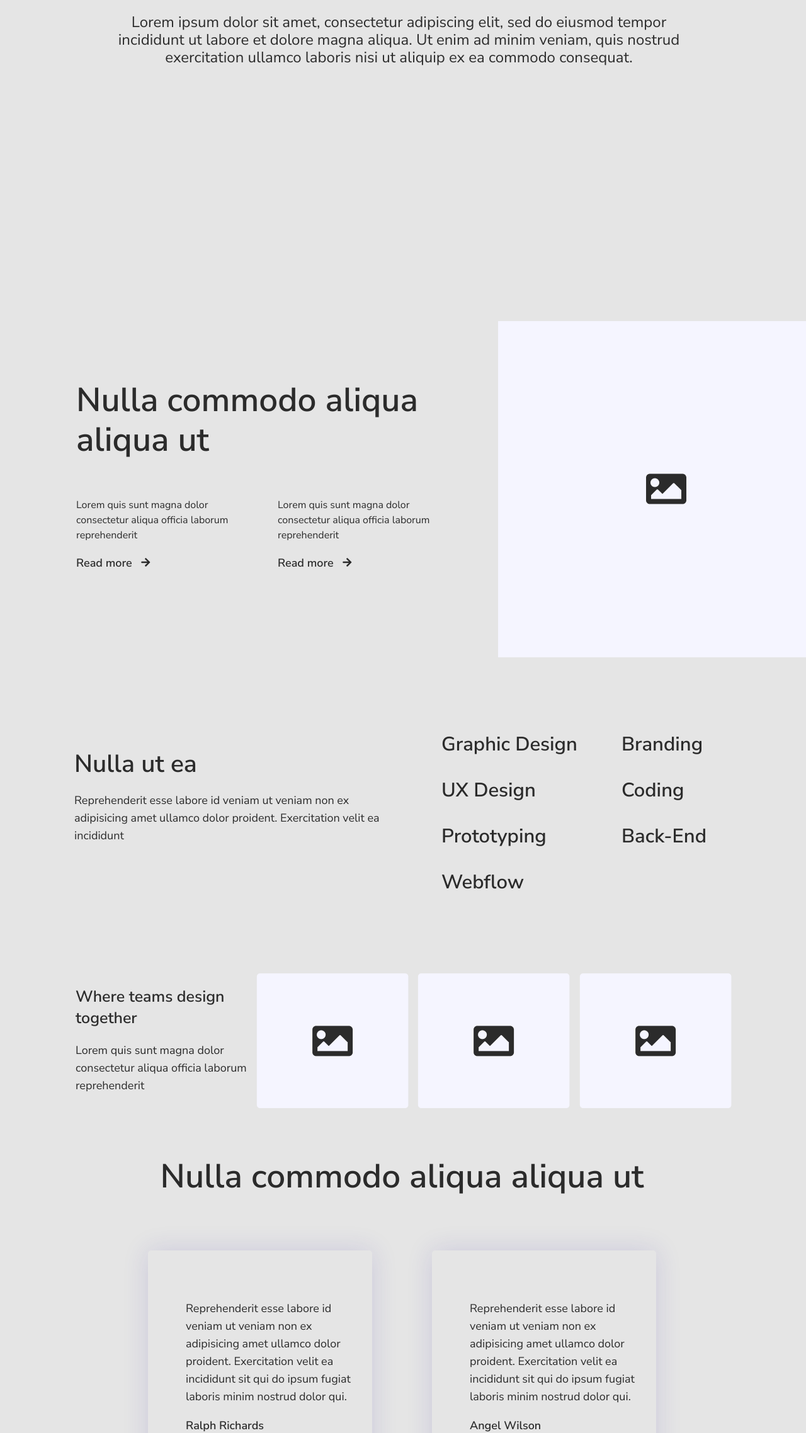
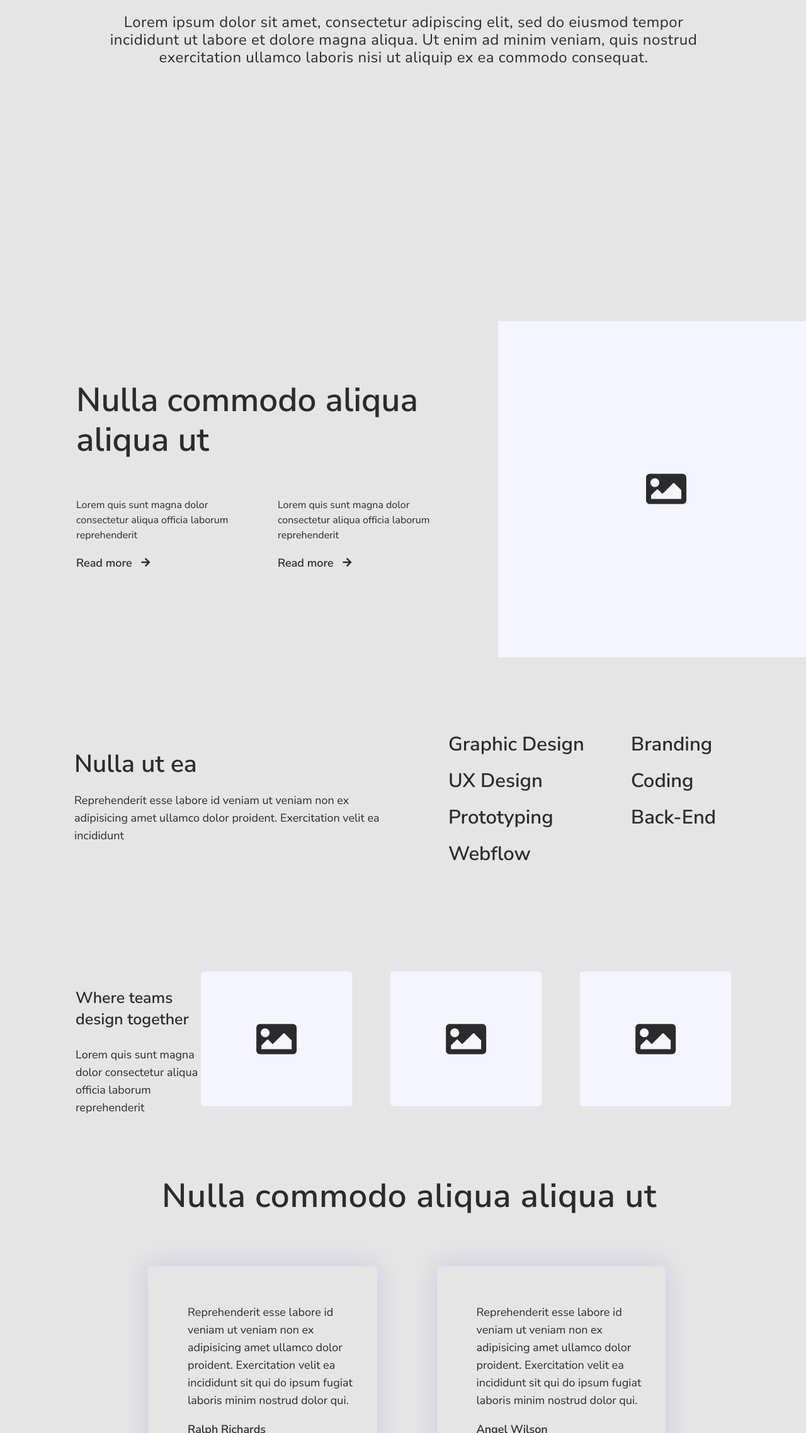
Before and after one commit to kryukova-ana/task-4, a website: page src/index.html in a window 1280 px wide. Shown: the part 524-2800 px from the top of the page at 63% size. Drawn offline with nearby package versions, Linux system fonts and the light colour scheme; files that its build step writes are made by us from their sources; files whose address does not match are found by name.

Commit message:
apd 14.12

```diff
--- a/gulpfile.js
+++ b/gulpfile.js
@@ -158,7 +158,7 @@ function img ( done ) {
 		.pipe( browserSync.stream() );
 
 	gulp.src( path.src.img )
-		.pipe( plumber() )
+		/*.pipe( plumber() )
 		.pipe( cache( imagemin( [
 			imagemin.gifsicle( { interlaced: true } ),
 			imagemin.jpegtran( { progressive: true } ),
@@ -178,7 +178,7 @@ function img ( done ) {
 			} )
 		], /*{
 			verbose: true
-		}*/ ) ) )
+		} ) ) )*/
         .pipe( gulp.dest( path.build.img ) );
 
 	done();
--- a/src/assets/scss/_style.scss
+++ b/src/assets/scss/_style.scss
@@ -16,6 +16,7 @@
   display: flex;
   flex-direction: row;
   justify-content: space-between;
+
 }
 .banner-icon {
   width: 80px;
@@ -25,7 +26,8 @@
 .banner-nav {
   display: flex;
   justify-content: space-between;
-  padding: 1px 0 0 81px;
+  padding: 1px 0 0 93px;
+  letter-spacing: 0.5px;
 }
 .nav-link {
   text-decoration: none;
@@ -39,6 +41,7 @@
   width: 161px;
   height: 50px;
   font-size: 18px;
+  letter-spacing: 0.6px;
 }
 .banner-btn-padding{
   padding: 10px 0 0 0px;
@@ -56,8 +59,10 @@
   //margin: 0;
   padding-bottom: 25px;
   line-height: 76px;
-  width: 960px;
-  margin: 40px 40px 0 0;
+  //width: 960px;
+  margin: 40px 40px 0 26px;
+  letter-spacing: 1px;
+
 }
 .content-main {
   text-align: center;
@@ -65,13 +70,15 @@
   line-height: 28px;
   //padding-left: -80px;
   width: 960px;
-  margin-right: 45px;
+  margin-right: 30px;
+  letter-spacing: 0.5px;
 }
 .block{
   display: flex;
   flex-direction: row;
   padding-top: 50px;
   padding-left: 3px;
+  justify-content: space-between;
 }
 .block-text {
   text-align: left;
@@ -109,10 +116,11 @@
   padding-right: 10px;
 }
 .service {
+  margin: 0;
   display: flex;
   flex-direction: row;
   justify-content: space-between;
-  padding: 80px 40px 0 8px;
+  padding: 80px 10px 0 8px;
 }
 .servace-head {
   display: flex;
@@ -130,29 +138,35 @@
   margin-top: -22px;
 }
 .service-flex{
-  display: flex;
-  flex-direction: row;
+  display: grid;
+  grid-template-columns: 220px  200px;
+  grid-auto-rows: 58px;
+  justify-content: space-between;
+  margin-bottom: 80px;
+  column-gap:  70px;
+  margin-right: -50px;
 }
-.service-flex-padding {
-  padding-right: 70px;
-
-
-}
+//.service-flex-padding {
+//  padding-right: 70px;
+//}
 .service-flex p {
   font-size: 31px;
   line-height: 42px;
   font-weight: bold;
 }
 .showcase {
-  display: flex;
-  flex-direction: row;
-  justify-content: space-between;
-  padding-top: 93px;
+  display: grid;
+  grid-template-columns: 1fr 2fr;
+  padding-top: 101px;
   padding-left: 10px;
+}
+.showcase-img {
+  display: grid;
+  grid-template-columns: 1fr 1fr 1fr;
+  column-gap: 59px;
 }
 .showcase-text {
   max-width: 272px;
-  margin-top: -5px;
 }
 .showcase-title {
   font-size: 25px;
@@ -162,9 +176,6 @@
 .showcase-text {
   font-size: 18px;
   line-height: 28px;
-}
-.showcase-img-padding {
-
 }
 .section {
   padding-top: 72px;
@@ -176,18 +187,20 @@
   font-size: 53px;
   font-weight: bold;
   text-align: center;
+  letter-spacing: 0.6px;
+  padding-left: 23px;
 }
 .section-card {
   display: flex;
   flex-direction: row;
   justify-content: space-between;
-  padding: 81px 25px 0 120px;
+  padding: 75px 10px 0 120px;
 }
 .card-text {
   max-width: 438px;
   box-shadow: 0px 0px 40px rgba(57, 40, 166, 0.15);
   border-radius: 5px;
-  padding: 60px 14px 28px 60px;
+  padding: 41px 14px 28px 63px;
   font-size: 18px;
   line-height: 28px;
   margin-right: 95px;
@@ -209,7 +222,7 @@
   display: flex;
   flex-direction: row;
   justify-content: space-between;
-  padding-top: 55px;
+  margin-top: 74px;
 }
 .contact {
   text-align: left;
@@ -219,11 +232,15 @@
 .contact-head {
   font-weight: bold;
   text-align: center;
+  padding-bottom: 8px;
+  padding-left: 8px;
 }
 .contact-social {
   display: flex;
   flex-direction: row;
   justify-content: space-between;
+  padding-bottom: 10px;
+  padding-left: 8px;
 }
 .footer-logo {
   padding: 22px 0 0 9px;
--- a/src/index.html
+++ b/src/index.html
@@ -26,7 +26,7 @@
         </div>
     </div>
     <div class="banner-content">
-        <h2 class="content-h2">Fast and powerful, just like your<br> work</h2>
+        <h2 class="content-h2">Fast and powerful, just like your work</h2>
         <p class="content-main">Lorem ipsum dolor sit amet, consectetur adipiscing elit, sed do eiusmod tempor
             incididunt ut labore et dolore magna aliqua. Ut enim ad minim veniam, quis nostrud exercitation ullamco
             laboris nisi ut aliquip ex ea commodo consequat. </p>
@@ -63,17 +63,13 @@
             velit ea incididunt</p>
     </div>
     <div class="service-flex">
-        <div class="service-flex-padding">
             <p>Graphic Design</p>
+            <p>Branding</p>
             <p>UX Design</p>
+            <p>Coding</p>
             <p>Prototyping</p>
+            <p>Back-End</p>
             <p>Webflow</p>
-        </div>
-        <div>
-            <p>Branding</p>
-            <p>Coding</p>
-            <p>Back-End</p>
-        </div>
     </div>
 </div>
 <div class="showcase">
@@ -81,10 +77,11 @@
         <p class="showcase-title">Where teams design together</p>
         <p class="showcase-text">Lorem quis sunt magna dolor consectetur aliqua officia laborum reprehenderit</p>
     </div>
-    <img class="showcase-img-padding" src="@@webRoot/assets/img/Placeholder-1.png" alt="1" >
-    <img class="showcase-img-padding" src="@@webRoot/assets/img/Placeholder-1.png" alt="2" >
-    <img class="showcase-img-padding" src="@@webRoot/assets/img/Placeholder-1.png" alt="3">
-
+    <div class="showcase-img">
+        <img class="showcase-img-padding" src="@@webRoot/assets/img/Placeholder-1.png" alt="1" >
+        <img class="showcase-img-padding" src="@@webRoot/assets/img/Placeholder-1.png" alt="2" >
+        <img class="showcase-img-padding" src="@@webRoot/assets/img/Placeholder-1.png" alt="3">
+    </div>
 </div>
 <div class="section">
     <div class="section-head">Nulla commodo aliqua aliqua ut</div>
@@ -105,7 +102,7 @@
 </div>
 </body>
 <footer class=" footer">
-    <img class="footer-logo" src="@@webRoot/assets/img/icon.png" alt="in" width="80px" height="116px">
+    <img class="footer-logo" src="@@webRoot/assets/img/icon.svg" alt="in" width="80px" height="116px">
     <div class="contact">
         <p class="contact-head">cillum incididunt</p>
         <div class="contact-social">
```
Also changed, not shown: src/assets/img/icon.png.
